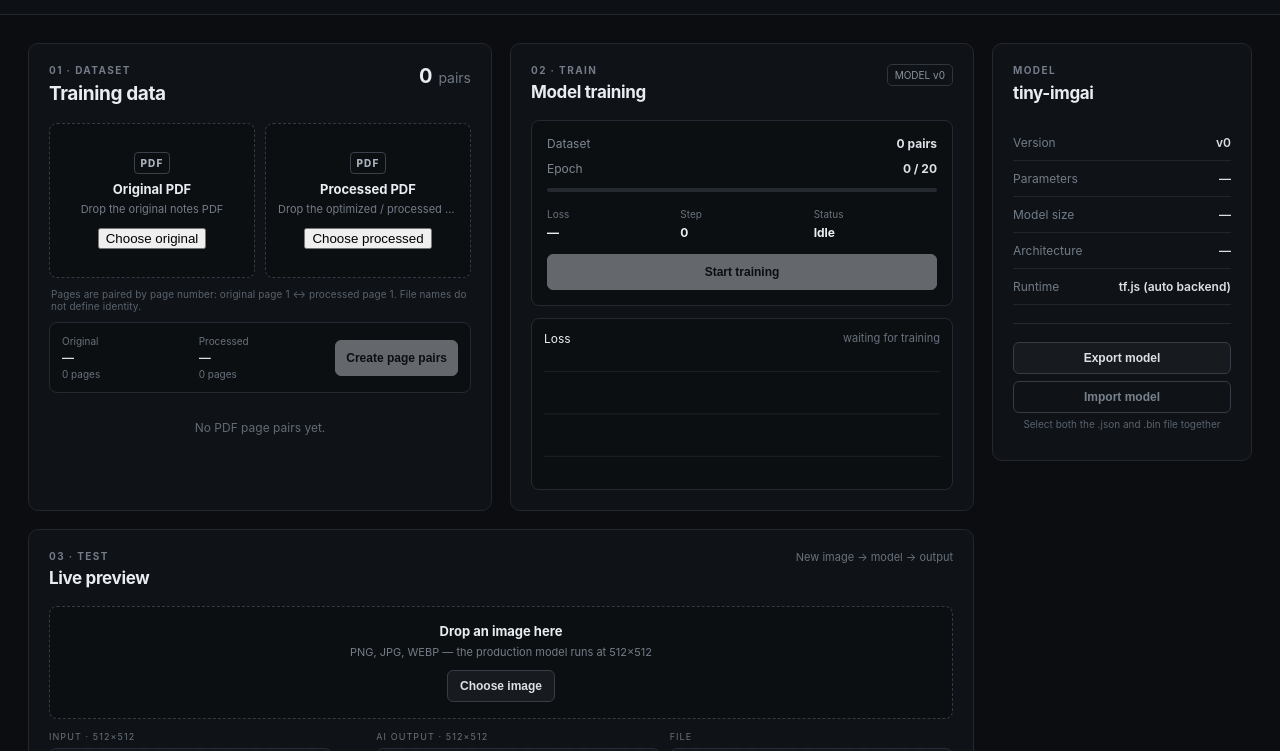
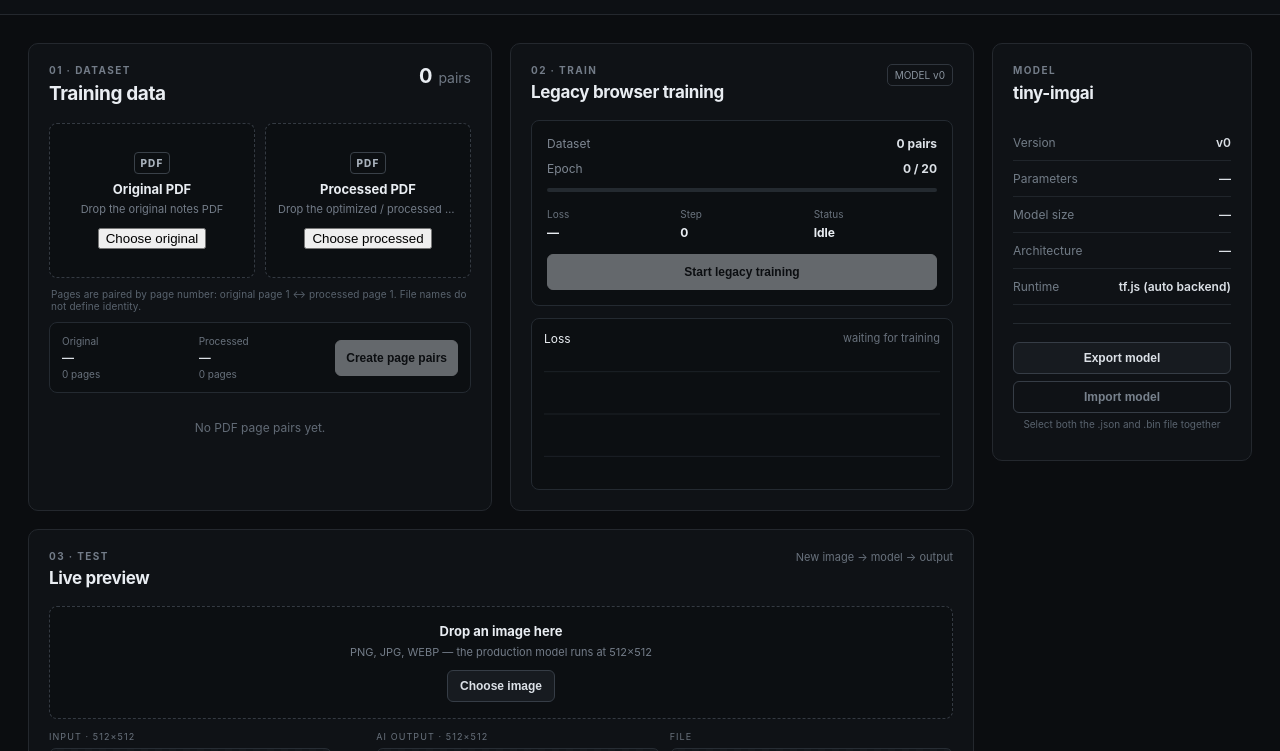
Before and after one commit to juyel-dev/tiny-imgai, a plain HTML site: page web/index.html in a window 1280 px wide. Shown: the part 49-800 px from the top of the page. Drawn offline with Linux system fonts and the light colour scheme.

Commit message:
Label browser training as legacy

```diff
--- a/web/index.html
+++ b/web/index.html
@@ -51,7 +51,7 @@
 
     <section class="workspace training">
       <div class="section-head">
-        <div><div class="eyebrow">02 · TRAIN</div><h2>Model training</h2></div>
+        <div><div class="eyebrow">02 · TRAIN</div><h2>Legacy browser training</h2></div>
         <div class="model-badge" id="modelBadge">MODEL v0</div>
       </div>
 
@@ -60,7 +60,7 @@
         <div class="train-row"><span>Epoch</span><b id="epoch">0 / 20</b></div>
         <div class="progress"><span id="progress"></span></div>
         <div class="train-stats"><div><small>Loss</small><strong id="loss">—</strong></div><div><small>Step</small><strong id="step">0</strong></div><div><small>Status</small><strong id="trainStatus">Idle</strong></div></div>
-        <button class="primary" id="trainBtn" disabled>Start training</button>
+        <button class="primary" id="trainBtn" disabled>Start legacy training</button>
       </div>
 
       <div class="loss-card">
```
